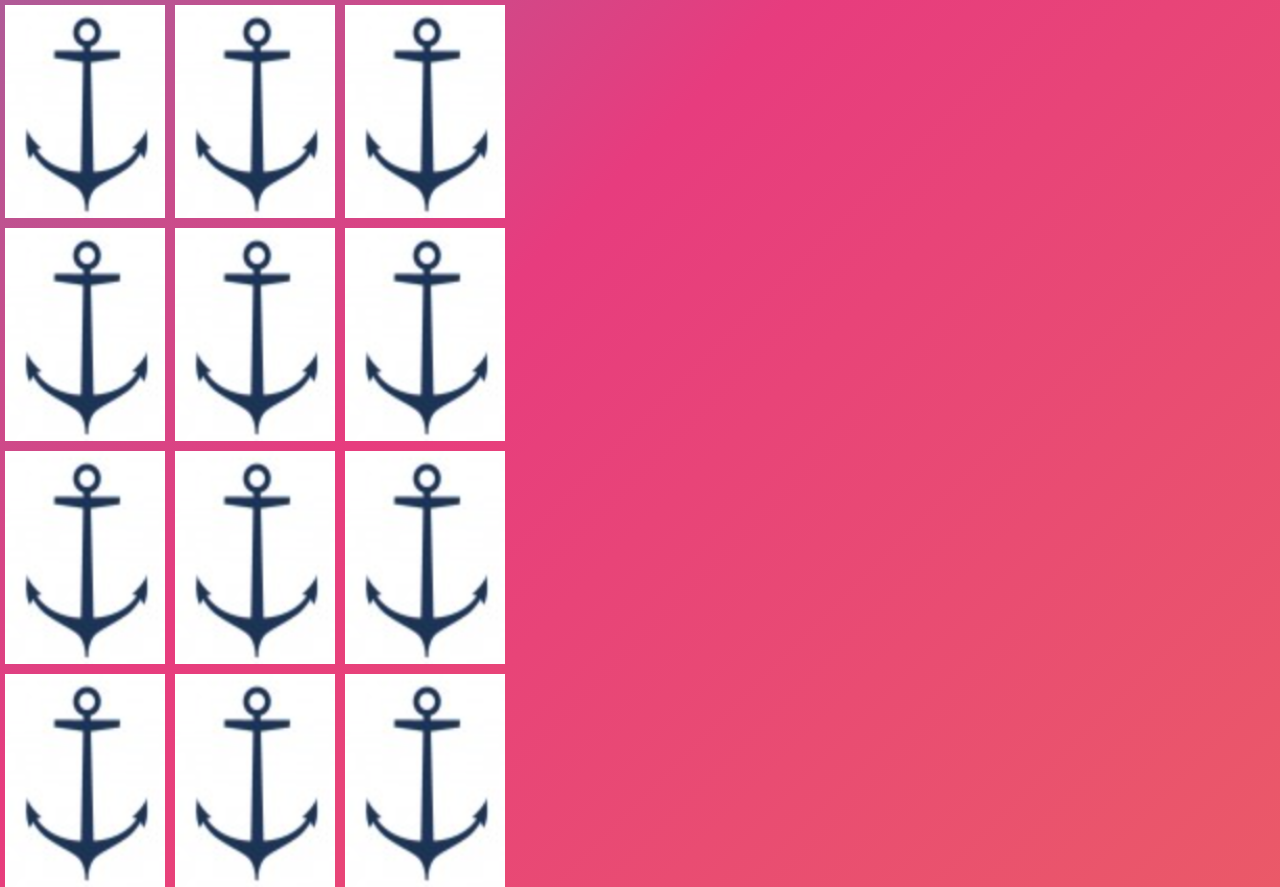
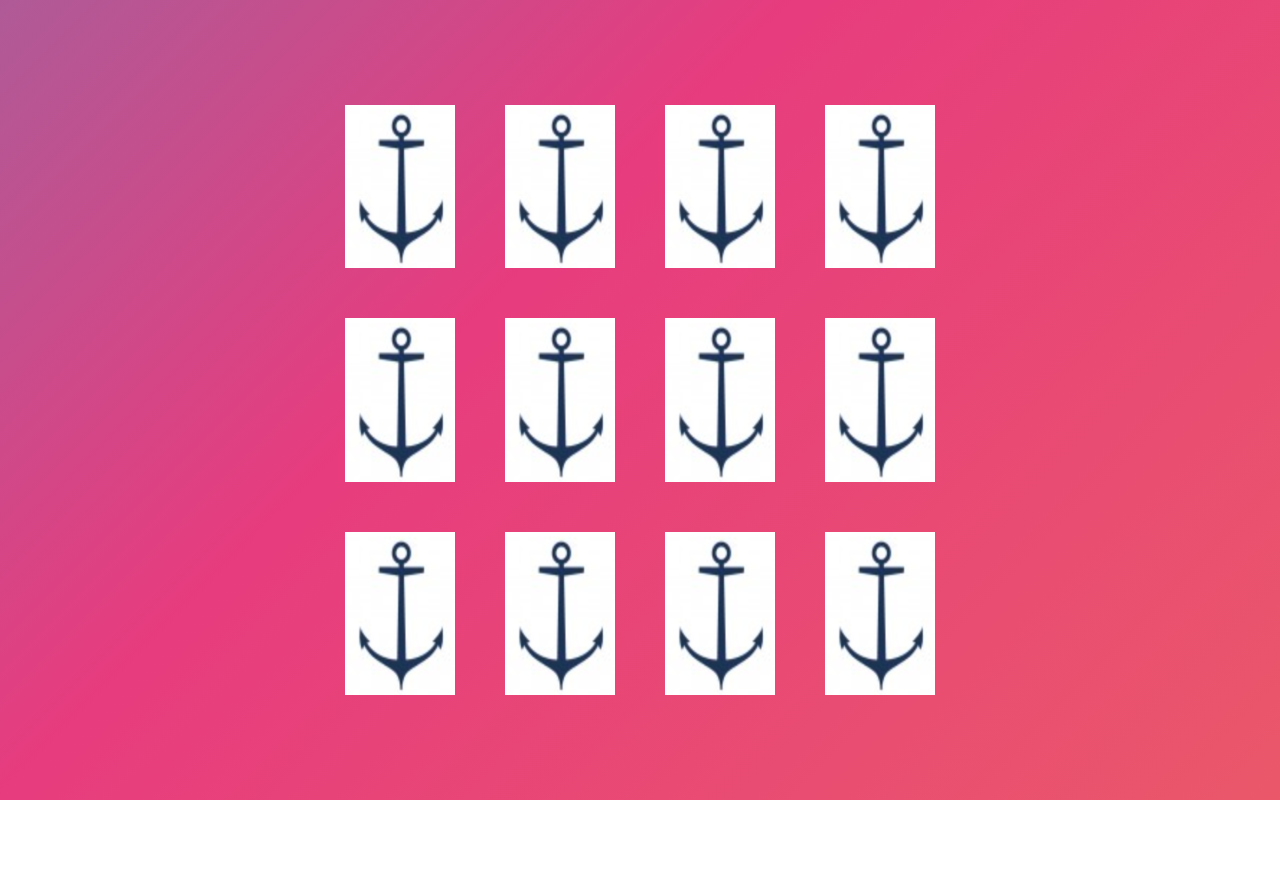
Before and after one commit to chardma3/MemoryCard2, a plain HTML site: page index.html in a window 1280 px wide. After the commit the page ends 800 px from the top, so only its background shows below. Drawn offline with Linux system fonts and the light colour scheme.

Commit message:
added js flipping

```diff
--- a/index.html
+++ b/index.html
@@ -8,54 +8,55 @@
 </head>
 <body>
     <section class="memory-game">
-        <div class="memory-card">
+        <div class="memory-card" data-framework="boat">
             <img class ="front-face" src="img/boat.png" alt="boat"/>
             <img class ="back-face" src="img/anchor.png" alt="anchor"/>
         </div>
-        <div class="memory-card">
+        <div class="memory-card" data-framework="camera">
             <img class ="front-face" src="img/camera.png" alt="camera"/>
             <img class ="back-face" src="img/anchor.png" alt="anchor"/>
         </div>
-        <div class="memory-card">
+        <div class="memory-card" data-framework="chair">
             <img class ="front-face" src="img/chair.png" alt="chair"/>
             <img class ="back-face" src="img/anchor.png" alt="anchor"/>
         </div>
-        <div class="memory-card">
+        <div class="memory-card" data-framework="cone">
             <img class ="front-face" src="img/cone.png" alt="cone"/>
             <img class ="back-face" src="img/anchor.png" alt="anchor"/>
         </div>
-        <div class="memory-card">
+        <div class="memory-card" data-framework="drink">
             <img class ="front-face" src="img/drink.png" alt="drink"/>
             <img class ="back-face" src="img/anchor.png" alt="anchor"/>
         </div>
-        <div class="memory-card">
+        <div class="memory-card" data-framework="fish">
             <img class ="front-face" src="img/fish.png" alt="fish"/>
             <img class ="back-face" src="img/anchor.png" alt="anchor"/>
         </div>
-        <div class="memory-card">
+        <div class="memory-card" data-framework="boat">
             <img class ="front-face" src="img/boat.png" alt="boat"/>
             <img class ="back-face" src="img/anchor.png" alt="anchor"/>
         </div>
-        <div class="memory-card">
+        <div class="memory-card" data-framework="camera">
             <img class ="front-face" src="img/camera.png" alt="camera"/>
             <img class ="back-face" src="img/anchor.png" alt="anchor"/>
         </div>
-        <div class="memory-card">
+        <div class="memory-card" data-framework="chair">
             <img class ="front-face" src="img/chair.png" alt="chair"/>
             <img class ="back-face" src="img/anchor.png" alt="anchor"/>
         </div>
-        <div class="memory-card">
+        <div class="memory-card"  data-framework="cone">
             <img class ="front-face" src="img/cone.png" alt="cone"/>
             <img class ="back-face" src="img/anchor.png" alt="anchor"/>
         </div>
-        <div class="memory-card">
+        <div class="memory-card" data-framework="drink">
             <img class ="front-face" src="img/drink.png" alt="drink"/>
             <img class ="back-face" src="img/anchor.png" alt="anchor"/>
         </div>
-        <div class="memory-card">
+        <div class="memory-card" data-framework="fish">
             <img class ="front-face" src="img/fish.png" alt="fish"/>
             <img class ="back-face" src="img/anchor.png" alt="anchor"/>
         </div>
     </section>
+    <script src ="scripts.js"></script>
 </body>
 </html>
--- /dev/null
+++ b/scripts.js
@@ -0,0 +1,26 @@
+const cards = document.querySelectorAll('.memory-card');
+
+let hasFlippedCard = false;
+let firstCard, secondCard;
+
+function flipCard() {
+    this.classList.add('flip');
+
+
+if (!hasFlippedCard) {
+    //first click
+    hasFlippedCard = true;
+    firstCard = this;
+} else {
+    //second click
+    hasFlippedCard = false;
+    secondCard = this;
+
+    //do catds match?
+
+
+    console.log({firstCard, secondCard});
+    }
+}
+cards.forEach(card => card.addEventListener('click', flipCard))
+;
--- a/styles.css
+++ b/styles.css
@@ -8,6 +8,7 @@ box-sizing:border-box;
 
 body {
     height: 100vh;
+    display:flex;
     background: linear-gradient(-45deg, #ee7752, #e73c7e, #23a6d5, #23d5ab);
 	background-size: 400% 400%;
 	animation: gradient 15s ease infinite;
@@ -29,16 +30,30 @@ body {
 .memory-game {
     width:640px;
     height: 640px;
+    margin:auto;
     display: flex;
     flex-wrap: wrap;
-    border: 2p solid yellow;
+    perspective: 1000px;
 }
 
 .memory-card {
-    width:25%;
-    height:33.3%;
+    width: calc(25% - 10px);
+    height: calc(33.333% - 10px);
     position: relative;
-    margin:5px;
+    margin: 5px;
+    transform: scale(1);
+    transform-style: preserve-3d;
+    transition: transform .5s;
+
+}
+
+.memory-card:active {
+    transform: scale(.97);
+    transition: transform .2s;
+}
+
+.memory-card.flip {
+    transform: rotateY(180deg);
 }
 
 .front-face,
@@ -46,7 +61,14 @@ body {
     position: absolute;
     width:100%;
     height:100%;
+    padding:20px;
+    border-radius: 5px;
+    backface-visibility: hidden;
 
+}
+
+.front-face{
+    transform: rotateY(180deg);
 }
 
 img {
```
Also changed, not shown: script.js (deleted).
